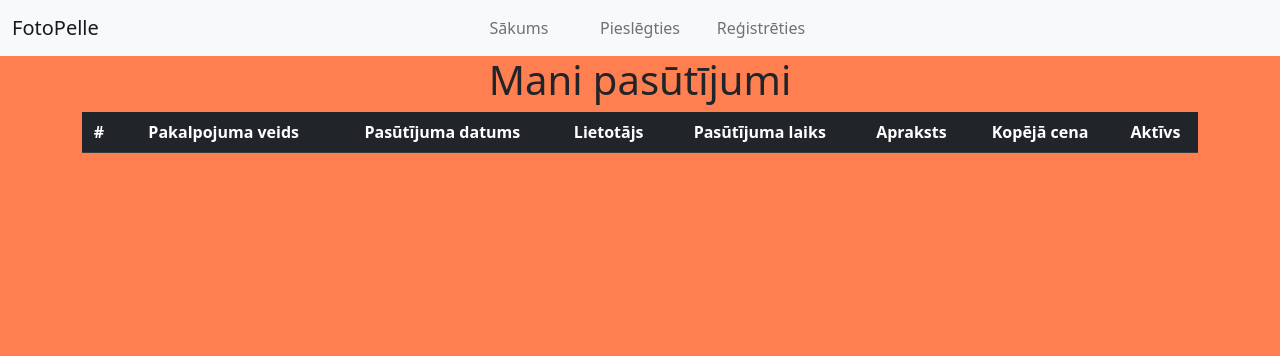
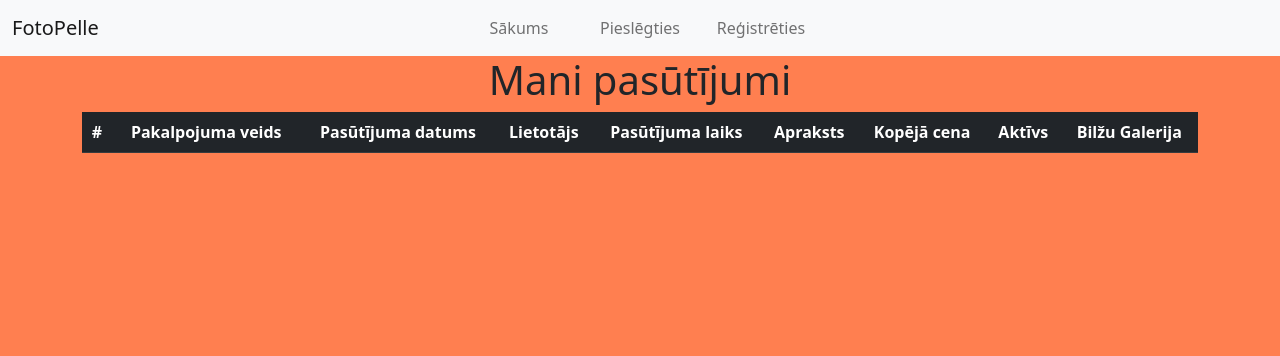
Before and after one commit to BlazyChan/fotopelle, a Django app: page /pasutijumi/ in a window 1280 px wide. Shown: the top 356 px of the page. Run offline with Django 4.2, Linux system fonts and the light colour scheme; data that the repository does not hold is empty.

Commit message:
Sākums bilžu galeriju lapām

```diff
--- a/pakalpojumi/urls.py
+++ b/pakalpojumi/urls.py
@@ -5,4 +5,5 @@ urlpatterns = [
     path('', views.sakumlapa, name="sākumlapa"),
     path('pasutit/', views.pasutit, name="pasūtīt"),
     path('pasutijumi/', views.pasutijumi, name="pasūtījumi"),
+    path('galerijas/<str:id>/', views.bilzu_galerijas_saite, name="galerija"),
 ]
--- a/pakalpojumi/views.py
+++ b/pakalpojumi/views.py
@@ -57,3 +57,11 @@ def pasutit(request):
 def pasutijumi(request):
     vaicajums = Pasutijums.objects.all()
     return render(request, 'pasutijumi.html', {"pasutijumi": vaicajums})
+
+
+# Bilžu galerijas lapa (balstoties uz pasūtījumu):
+def bilzu_galerijas_saite(request, id):
+    pasutijums = Pasutijums.objects.get(id=id)
+    galerija = BilzuGalerija.objects.get(pasutijums=pasutijums.id)
+    bildes = Bilde.objects.filter(bilzu_galerija=galerija.id)
+    return render(request, 'galerija.html', {"galerija": galerija, "bildes": bildes})
--- a/templates/pamats.html
+++ b/templates/pamats.html
@@ -17,7 +17,7 @@
     {% endblock %}
 
 </head>
-<body onload="ProfilaPlatums()">
+<body>
 <!-- Navigācijas josla -->
 <nav class="navbar navbar-expand-lg sticky-top bg-light">
     <div class="container-fluid">
@@ -71,14 +71,22 @@
 <script>
     function ProfilaPlatums() {
         try {
+            var papildus = 0;
+            if (window.innerWidth > document.body.clientWidth) {
+                papildus = window.innerWidth - document.body.clientWidth;
+            }
+            else {
+                document.getElementById("navigācijas_joslas_pārslēdzējs").style = "padding-left: " + papildus + "px;";
+            }
+
             if (document.getElementById("nav-profila-vards") != "null") {
                 var profila_varda_platums = document.getElementById("nav-profila-vards").offsetWidth;
                 if (profila_varda_platums != 0) {
-                    profila_varda_platums = profila_varda_platums - 42;
+                    profila_varda_platums = profila_varda_platums - 42 + papildus;
                     document.getElementById("navigācijas_joslas_pārslēdzējs").style = "padding-left:" + profila_varda_platums + "px; padding-right: 0;";
                 }
                 else {
-                    document.getElementById("navigācijas_joslas_pārslēdzējs").style = "padding-right: 42px; padding-left: 0;";
+                    document.getElementById("navigācijas_joslas_pārslēdzējs").style = "padding-right: 42px; padding-left: "+papildus+"px;";
                 }
             }
         }
@@ -86,6 +94,7 @@
     }
 
     window.addEventListener("resize", ProfilaPlatums);
+    window.onload = ProfilaPlatums();
 </script>
 
 </body>
--- a/templates/pasutijumi.html
+++ b/templates/pasutijumi.html
@@ -23,6 +23,7 @@
                         <th scope="col">Kopējā cena</th>
                         <th scope="col">Aktīvs</th>
 
+                        <th scope="col">Bilžu Galerija</th>
 
                     </tr>
                 </thead>
@@ -42,6 +43,9 @@
                             </td>
                             <td>{{ pasutijums.kopeja_cena }}</td>
                             <td >{{ pasutijums.aktivs }}</td>
+                            <td>
+                                <a class="btn btn-primary" type="button" href="/galerijas/{{ pasutijums.id }}">Galerija</a>
+                            </td>
                         </tr>
 
                         <tr class="collapse" id="apraksts_{{ pasutijums.id }}"><td colspan=100 >{{ pasutijums.apraksts }}</td></tr>
--- a/templates/rediget_profilu.html
+++ b/templates/rediget_profilu.html
@@ -46,7 +46,7 @@
                 {{ form.errors.telefona_numurs }}
             </div>
 
-            <a href="{{ user.profila_bilde.url }}"><img class="img-thumbnail rounded" width="20%" border="5px solid" src="{{ user.profila_bilde.url }}" alt="Profila bilde"></a>
+            <a href="{{ user.profila_bilde.url }}"><img class="img-thumbnail rounded" width="20%" src="{{ user.profila_bilde.url }}" alt="Profila bilde"></a>
             <div class="mb-3">
                 <label for="{{ form.profila_bilde.id_for_label }}" class="form-label">Profila bilde</label>
                 {{ form.profila_bilde }}
```
Also changed, not shown: templates/galerija.html (added, +18 -0 lines).
